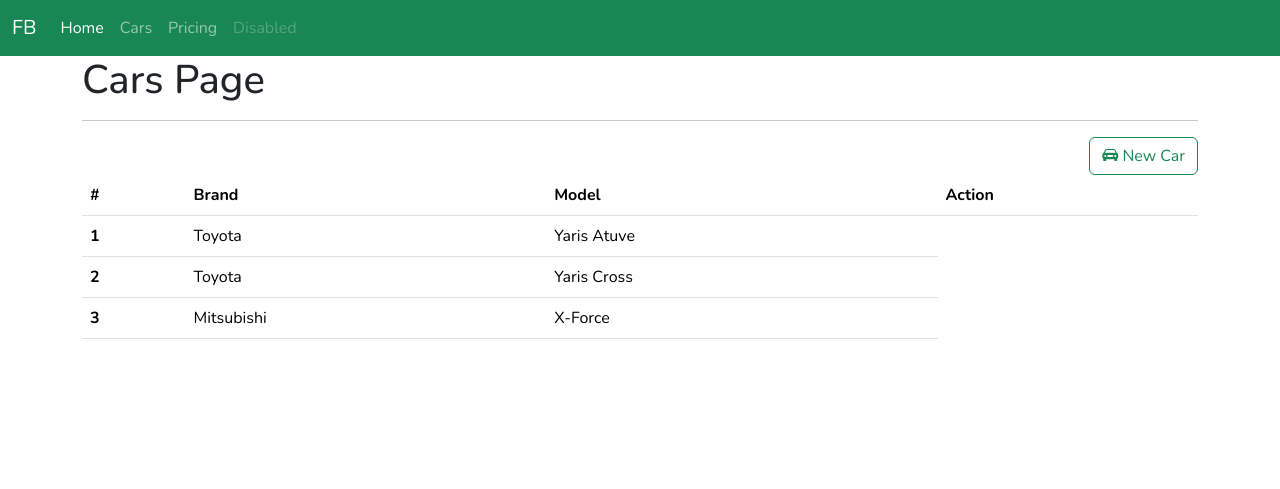
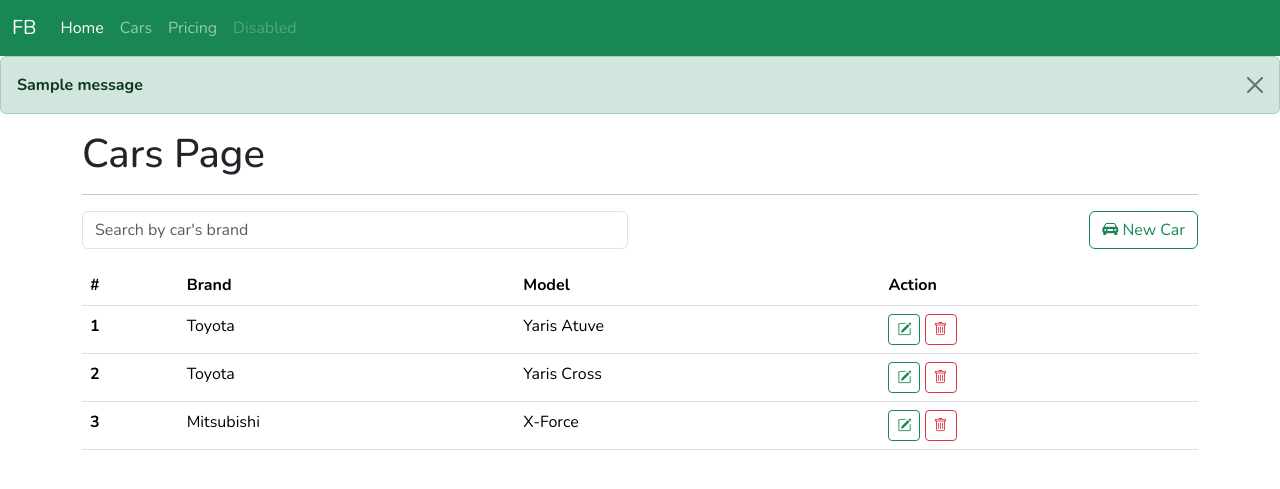
Before and after one commit to KhunakonN/flask-bootstrap, a Flask app: page /cars in a window 1280 px wide. Shown: the top 489 px of the page. Run offline with Flask 3, Linux system fonts and the light colour scheme; one stand-in notice (Sample message) is shown.

Commit message:
add edit_car and search_car template_new

```diff
--- a/templates/car/cars.html
+++ b/templates/car/cars.html
@@ -9,7 +9,15 @@
     <h1>{{title}}</h1>
     <hr>
     <div class="row">
-        <div class="col"></div>
+        <div class="col">
+            <div class="mb-3">
+                <input name="brand" type="text" class="form-control" id="brand"
+                placeholder="Search by car's brand"
+                hx-target="#result"
+                hx-get="{{url_for('search_car')}}"
+                hx-trigger="input changed delay:1s">
+            </div>
+        </div>
         <div class="col">
             <a href="{{url_for('new_cars')}}" class="btn btn-outline-success float-end">
                 <i class="bi bi-car-front-fill"></i>
@@ -26,12 +34,20 @@
             <th scope="col">Action</th>
             </tr>
         </thead>
-        <tbody>
+        <tbody id="result">
             {% for car in cars %}
                 <tr>
                 <th scope="row">{{loop.index}}</th>
                 <td>{{car.brand}}</td>
                 <td>{{car.model}}</td>
+                <td>
+                    <a href="{{url_for('edit_car', id=car.id)}}" class="btn btn-outline-success btn-sm">
+                        <i class="bi bi-pencil-square"></i>
+                    </a>
+                    <a href="{{url_for('delete_car', id=car.id)}}" class="btn btn-outline-danger btn-sm">
+                        <i class="bi bi-trash"></i>
+                    </a>
+                </td>
                 </tr>
             {% endfor %}
         </tbody>
--- a/templates/layout.html
+++ b/templates/layout.html
@@ -13,9 +13,20 @@
             font-family: "Nunito", "Prompt" ,sans-serif;
         }
     </style>
+    <script src="https://cdn.jsdelivr.net/npm/htmx.org@2.0.8/dist/htmx.min.js" integrity="sha384-/TgkGk7p307TH7EXJDuUlgG3Ce1UVolAOFopFekQkkXihi5u/6OCvVKyz1W+idaz" crossorigin="anonymous"></script>
 </head>
 <body>
     {% include "navbar.html" %}
+            {% with messages = get_flashed_messages(with_categories=true) %}
+        {% if messages %}
+            {% for category, message in messages %}
+                <div class="alert alert-{{category}} alert-dismissible fade show" role="alert">
+                <strong>{{message}}</strong>
+                <button type="button" class="btn-close" data-bs-dismiss="alert" aria-label="Close"></button>
+                </div>
+            {% endfor %}
+        {% endif %}
+        {% endwith %}
     {% block content %}{% endblock %}
     <script src="https://cdn.jsdelivr.net/npm/bootstrap@5.3.8/dist/js/bootstrap.bundle.min.js" integrity="sha384-FKyoEForCGlyvwx9Hj09JcYn3nv7wiPVlz7YYwJrWVcXK/BmnVDxM+D2scQbITxI" crossorigin="anonymous"></script>
   </body>
```
Also changed, not shown: templates/car/edit_car.html (added, +48 -0 lines), templates/car/search_cars.html (added, +15 -0 lines).
